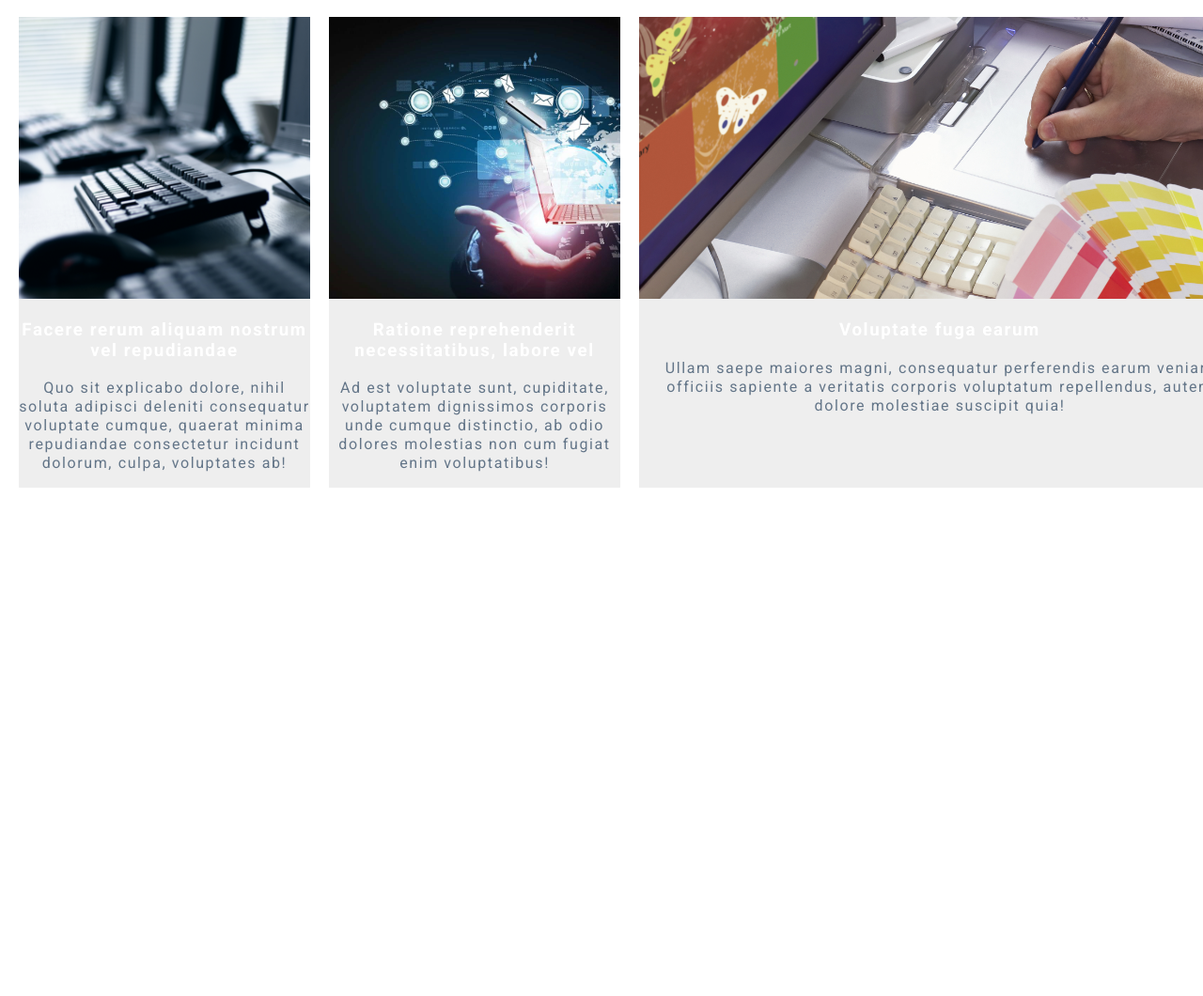
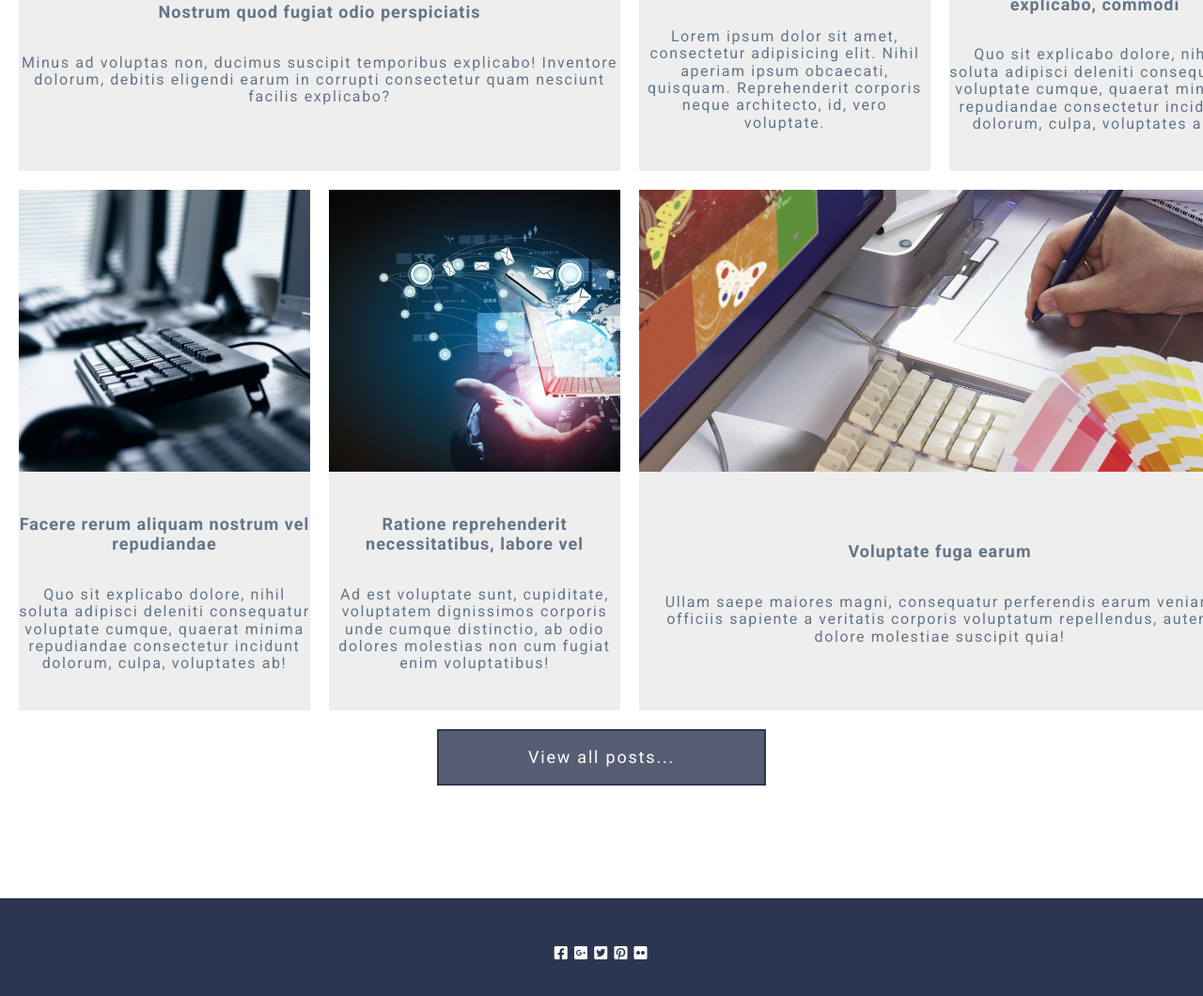
Before and after one commit to Nazdram/term-paper_1, a website: page index.html in a window 1280 px wide. Shown: the part 3200-4260 px from the top of the page at 94% size. Before the commit the page ends 3738 px from the top, so only its background shows below. Drawn offline with Linux system fonts and the light colour scheme.

Commit message:
created footer

```diff
--- a/assets/scss/components/footer/_footer.scss
+++ b/assets/scss/components/footer/_footer.scss
@@ -1,2 +1,17 @@
 @use "../../presets" as *;
 @use "../../mixins" as *;
+
+.footer {
+    padding: 50px 20px 70px;
+    text-align: center;
+    background-color: #2d3651;
+}
+.footer__container {
+    max-width: 1340px;
+    margin: 0 auto;
+    padding-left: 20px;
+    padding-right: 20px;
+}
+.footer__social {
+
+}
--- a/assets/scss/components/sections/_section-posts.scss
+++ b/assets/scss/components/sections/_section-posts.scss
@@ -2,6 +2,8 @@
 @use "../../mixins" as *;
 
 .post {
+    padding-top: 70px;
+    padding-bottom: 100px;
 }
 .post_container {
     max-width: 1340px;
@@ -10,6 +12,14 @@
     padding-right: 20px;
     margin: 0 auto;
 }
+
+.post_container--title {
+    font-size: 40px;
+    letter-spacing: 4px;
+    color: $color-primary;
+    padding-bottom: 15px;
+}
+
 .post_grid {
     display: grid;
     grid-template-areas: "b1 b1 b2 b3" "b4 b5 b6 b6";
@@ -40,8 +50,31 @@
     grid-area: b6;
 }
 
+.post_item-img {
+    object-fit: cover;
+}
+
+.post_item-text {
+    height: 250px;
+
+    display: flex;
+    flex-direction: column;
+    justify-content: center;
+}
+
+.post_item-text h3 {
+    font-size: 18px;
+    letter-spacing: 1px;
+    color: #637588;
+}
+
 .post_item-text p {
     color: #637588;
     font-size: 1rem;
-    line-height: 20px;
 }
+.post_button {
+    display: flex;
+    align-items: center;
+    justify-content: center;
+    padding: 20px;
+}
--- a/index.html
+++ b/index.html
@@ -147,12 +147,12 @@
     </section>
     <section class="post">
       <div class="post_container">
-      <h2>Some section of posts</h2>
+      <h2 class="post_container--title">Some section of posts</h2>
       <div class="post_grid">
         <div class="post_item">
-          <a class="post_item-link" href="">
+          <a class="post_item--link" href="">
             <div>
-              <img class="post_item-img" src="/assets/img/img-post-1.png" alt="">
+              <img class="post_item--img" src="/assets/img/img-post-1.png" alt="">
             </div>
             <div class="post_item-text">
               <h3>Nostrum quod fugiat odio perspiciatis</h3>
@@ -235,14 +235,26 @@
             </div>
           </a>
         </div>
-      </div class="post_button">
-        <a class="btn btn-primary" href="">View all posts...</a>
+      </div>
+      <div class="post_button">
+        <a class="btn btn--primary" href="">View all posts...</a>
       </div>
     </section>
   </main>
 
-  <footer>
+  <footer class="footer">
+    <div class="footer__container">
+      <div class="footer__social">
+        <a href=""><i class="fab fa-facebook-square"></i></a>
+        <a href=""><i class="fab fa-google-plus-square"></i></a>
+        <a href=""><i class="fab fa-twitter-square"></i></a>
+        <a href=""><i class="fab fa-pinterest-square"></i></a>
+        <a href=""><i class="fab fa-flickr"></i></a>
+      </div>
+    </div>
+    <div class="footer__initials">
 
+    </div>
   </footer>
 
   <!-- Подключаем библиотеку jquery, необходимую для работы нашего основного скрипта -->
```
Also changed, not shown: assets/css/style.css.
